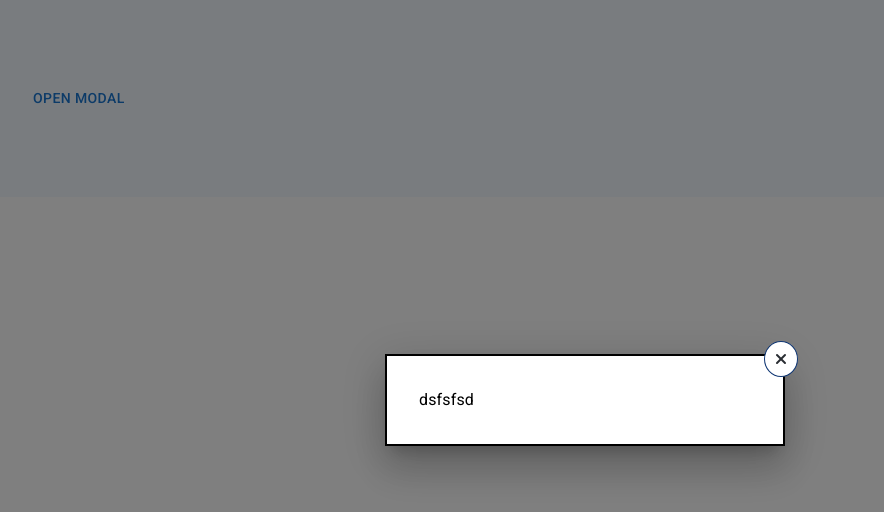
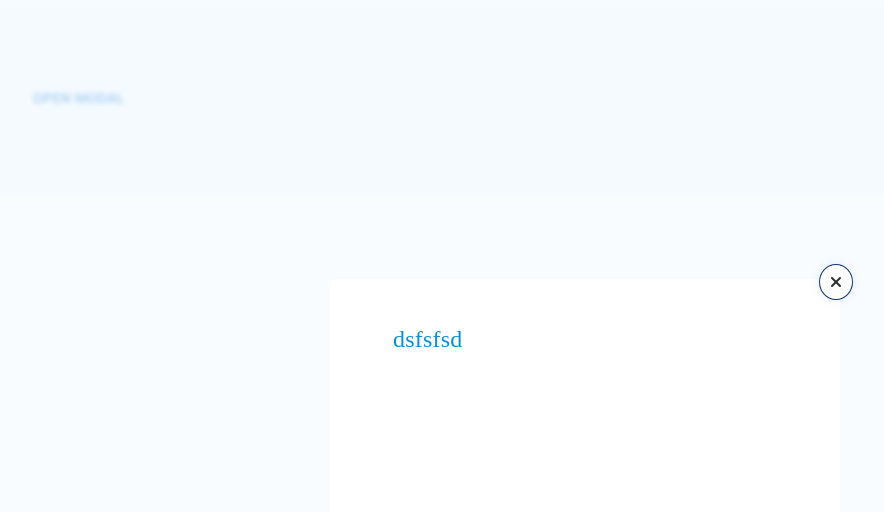
Before and after one commit to Asifdvp/Proejct-ITS, a React (Create React App) app: page / in a window 1280 px wide. Both pictures are taken after a click on the button "OPEN MODAL". Shown: the top 512 px of the page, without its empty margins (55-939 px from the left). Built offline with nearby package versions, Linux system fonts and the light colour scheme.

Commit message:
Modal Component Completed

```diff
--- a/src/App.tsx
+++ b/src/App.tsx
@@ -5,6 +5,7 @@ function App() {
   return (
     <div className="App">
 <RemoveMemberAlert/>
+
 </div>
 
 )};
--- a/src/Components/Buttons/ClearButton.tsx
+++ b/src/Components/Buttons/ClearButton.tsx
@@ -3,9 +3,9 @@ import Fab from "@mui/material/Fab";
 import "./style.css";
 import ClearBtnIcon from "../../Assets/Svg/ClearBtnIcon";
 
-export default function ClearButton() {
+export default function ClearButton(handleClose:any) {
   return (
-    <Fab className="clearBtn" size="small" aria-label="remove">
+    <Fab className="clearBtn" onClick={handleClose.handleClose} size="small" aria-label="remove">
       <ClearBtnIcon />
     </Fab>
   );
--- a/src/Components/Buttons/style.css
+++ b/src/Components/Buttons/style.css
@@ -6,7 +6,8 @@
   width: 34px;
   height: 34px;
   position: absolute;
-  right: -15px;
+  right: -13px;
+  filter: drop-shadow(0px 0px 5px rgba(15, 54, 115, 0.11));
   top: -15px;
 }
 .MuiButton-root.addBtn, .MuiFab-root.addBtn {
--- a/src/Components/Buttons/style.scss
+++ b/src/Components/Buttons/style.scss
@@ -9,7 +9,9 @@
         width: 34px;
         height: 34px;
         position: absolute;
-        right: -15px;
+        right: -13px;
+        filter: drop-shadow(0px 0px 5px rgba(15, 54, 115, 0.11));
+
         top:-15px;
     }
     &.addBtn{
--- a/src/Components/Modals/ModalComponent.tsx
+++ b/src/Components/Modals/ModalComponent.tsx
@@ -1,30 +1,20 @@
-import * as React from 'react';
-import Box from '@mui/material/Box';
-import Button from '@mui/material/Button';
-import Typography from '@mui/material/Typography';
-import Modal from '@mui/material/Modal';
-import ClearButton from '../Buttons/ClearButton';
+import * as React from "react";
+import Box from "@mui/material/Box";
+import Modal from "@mui/material/Modal";
+import ClearButton from "../Buttons/ClearButton";
 const style = {
-  position: 'absolute' as 'absolute',
-  top: '50%',
-  left: '50%',
-  transform: 'translate(-50%, -50%)',
-  width: 400,
-  bgcolor: 'background.paper',
-  border: '2px solid #000',
+  position: "absolute" as "absolute",
+  top: "50%",
+  left: "50%",
+  transform: "translate(-50%, -50%)",
+  border: "2px solid #000",
   boxShadow: 24,
-  p: 4,
 };
-
-export default function ModalComponent(props:any) {
-  // const [open, setOpen] = React.useState(false);
-  // const handleOpen = () => setOpen(true);
-  // const handleClose = () => setOpen(false);
-
-React.useEffect(()=>{
-
-  console.log(props.open)
-})
+//Her istifade etdiyimiz modal zamani bu formada state daxil edir amma her componentde ferqli ad olmaq serti ile
+// const [open, setOpen] = React.useState(false);
+// const handleOpen = () => setOpen(true);
+// const handleClose = () => setOpen(false);
+export default function ModalComponent(props: any) {
   return (
     <div>
       <Modal
@@ -34,8 +24,8 @@ React.useEffect(()=>{
         aria-describedby="modal-modal-description"
       >
         <Box sx={style}>
-          {props.clear ? <ClearButton/> : null }
-      {props.children}
+          {props.clear ? <ClearButton handleClose={props.handleClose} /> : null}
+          {props.children}
         </Box>
       </Modal>
     </div>
--- a/src/Components/Modals/RemoveMemberAlert.tsx
+++ b/src/Components/Modals/RemoveMemberAlert.tsx
@@ -1,33 +1,26 @@
-import * as React from 'react';
-import Box from '@mui/material/Box';
-import Button from '@mui/material/Button';
-import Typography from '@mui/material/Typography';
-import Modal from '@mui/material/Modal';
-import ModalComponent from './ModalComponent';
-const style = {
-  position: 'absolute' as 'absolute',
-  top: '50%',
-  left: '50%',
-  transform: 'translate(-50%, -50%)',
-  width: 400,
-  bgcolor: 'background.paper',
-  border: '2px solid #000',
-  boxShadow: 24,
-  p: 4,
-};
+import * as React from "react";
+import Box from "@mui/material/Box";
+import Button from "@mui/material/Button";
+import Typography from "@mui/material/Typography";
+import ModalComponent from "./ModalComponent";
+import "./style.css";
 
 export default function RemoveMemberAlert() {
   const [open, setOpen] = React.useState(false);
- const handleOpen = () => setOpen(true);
-   const handleClose = () => setOpen(false);
+  const handleOpen = () => setOpen(true);
+  const handleClose = () => setOpen(false);
+  React.useEffect(() => {
+    console.log(handleClose);
+  });
+  return (
+    <div>
+      <Button onClick={handleOpen}>Open modal</Button>
 
-  return (
-
-    <div>
-      <Button onClick={(handleOpen)}>Open modal</Button>
-   <ModalComponent open={open} handleClose={handleClose} clear={true}>
-           <Typography>dsfsfsd</Typography>
-   </ModalComponent>
+      <ModalComponent open={open} handleClose={handleClose} clear={true}>
+        <div className="remove-member-alert">
+          <Typography>dsfsfsd</Typography>
+        </div>
+      </ModalComponent>
     </div>
   );
 }
--- a/src/Components/Modals/style.css
+++ b/src/Components/Modals/style.css
@@ -1,14 +1,19 @@
 @import '../../Common/Fonts/Font.css';
 .MuiModal-root .MuiBackdrop-root {
-  background: rgba(244, 250, 255, 0.55);
-  -webkit-backdrop-filter: blur(0px);
-          backdrop-filter: blur(0px);
+  background: rgba(244, 250, 255, 0.65);
+  -webkit-backdrop-filter: blur(2.5px);
+          backdrop-filter: blur(2.5px);
 }
 .MuiModal-root .MuiBox-root {
   border: none;
   background: #FFFFFF;
   border-radius: 6px;
-  box-shadow: rgba(0, 0, 0, 0.02) 0px 1px 3px 0px, rgba(27, 31, 35, 0.15) 0px 0px 0px 1px;
+  box-shadow: none;
+}
+.MuiModal-root .MuiBox-root .remove-member-alert {
+  width: 510px;
+  height: 242px;
+  padding: 48px 63px 64px 63px;
 }
 .MuiModal-root .MuiBox-root .MuiGrid-root {
   padding: 0;
--- a/src/Components/Modals/style.scss
+++ b/src/Components/Modals/style.scss
@@ -2,16 +2,24 @@
 
 .MuiModal-root{
     .MuiBackdrop-root{
-        background: rgba(244, 250, 255, 0.55);
-backdrop-filter: blur(0px);
+        background: rgba(244, 250, 255, 0.65);
+backdrop-filter: blur(2.5px);
     }
     .MuiBox-root{
         border: none;
         background: #FFFFFF;
 border-radius: 6px;
-box-shadow: rgba(0, 0, 0, 0.02) 0px 1px 3px 0px, rgba(27, 31, 35, 0.15) 0px 0px 0px 1px;
+box-shadow: none;
+
+//Bu hisse istifade etdiyimiz modal componentlerin yerlesidiyi divin classi olacaq
+.remove-member-alert{
+    width: 510px;
+    height: 242px;
+    padding: 48px 63px 64px 63px;
+   }
 .MuiGrid-root {
    padding: 0;
+
 }
 .MuiTypography-root{
     font-family: 'Poppins';
```
Also changed, not shown: 2 other files (tests, documents, lock files or other folders).
